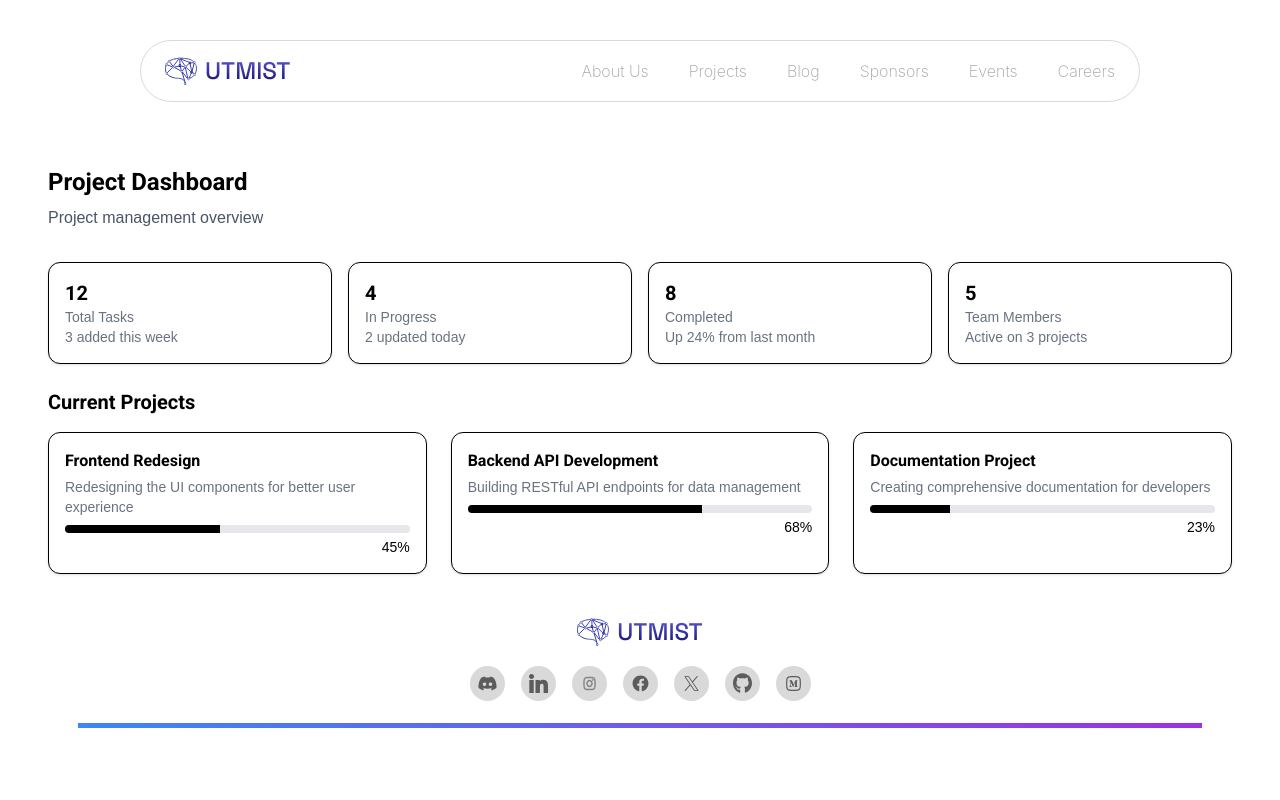
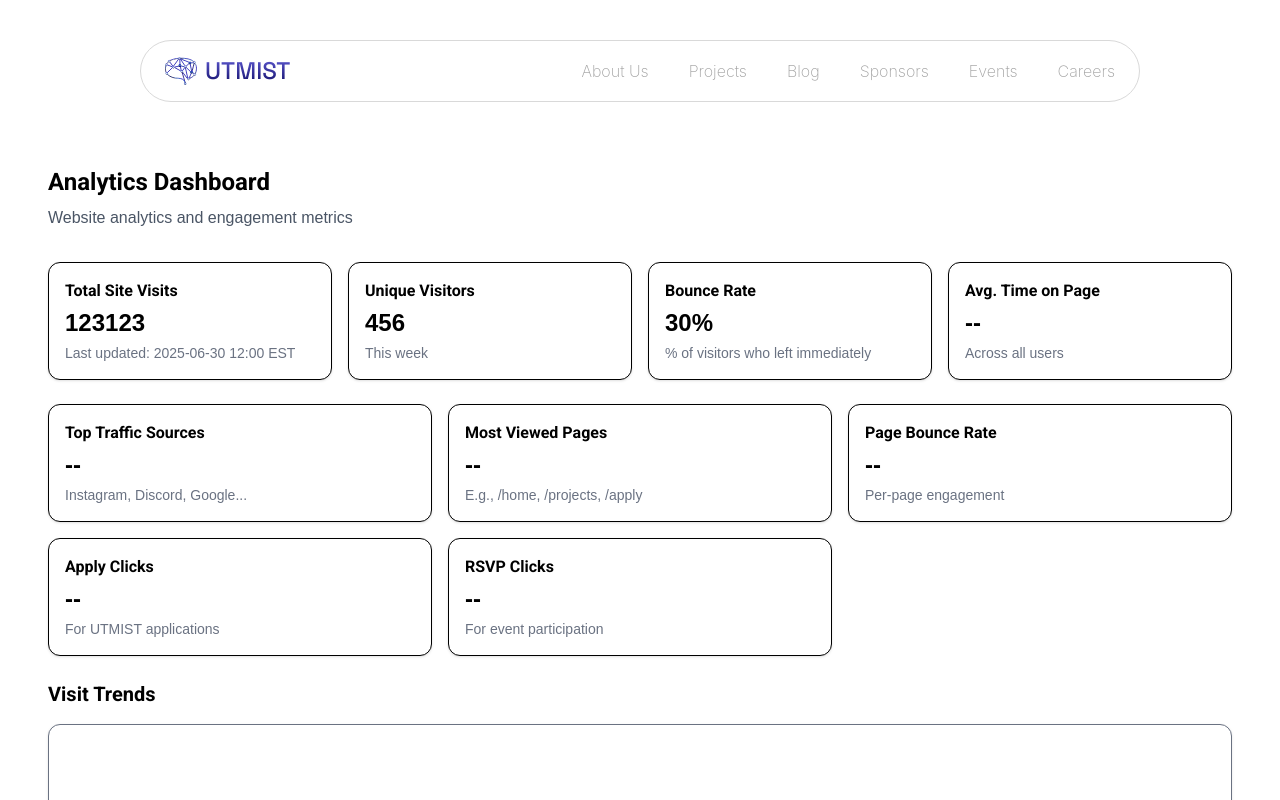
Before and after one commit to UTMIST/UTMIST, a Next.js app in the folder client/: page /admin in a window 1280 px wide. Shown: the top 800 px of the page. Built offline with nearby package versions, Linux system fonts and the light colour scheme.

Commit message:
admin page skeleton done

```diff
--- a/client/src/app/admin/page.tsx
+++ b/client/src/app/admin/page.tsx
@@ -4,80 +4,84 @@ export default function AdminPage() {
   return (
     <div className="bg-white text-black py-6">
       <div className="max-w-screen-xl mx-auto px-12 lg:px-12">
-        <h1 className="text-2xl font-bold mb-2">Project Dashboard</h1>
-        <p className="mb-8 text-gray-600">Project management overview</p>
+        <h1 className="text-2xl font-bold mb-2">Analytics Dashboard</h1>
+        <p className="mb-8 text-gray-600">
+          Website analytics and engagement metrics
+        </p>
 
-        {/* Stats Panel */}
+        {/* Key Metrics */}
         <div className="grid grid-cols-1 sm:grid-cols-2 md:grid-cols-4 gap-4 mb-6">
-          <div className="bg-white border rounded-xl p-4 shadow">
-            <h2 className="text-xl font-semibold">12</h2>
-            <p className="text-sm text-gray-500">
-              Total Tasks
-              <br />3 added this week
-            </p>
-          </div>
-          <div className="bg-white border rounded-xl p-4 shadow">
-            <h2 className="text-xl font-semibold">4</h2>
-            <p className="text-sm text-gray-500">
-              In Progress
-              <br />2 updated today
-            </p>
-          </div>
-          <div className="bg-white border rounded-xl p-4 shadow">
-            <h2 className="text-xl font-semibold">8</h2>
-            <p className="text-sm text-gray-500">
-              Completed
-              <br />
-              Up 24% from last month
-            </p>
-          </div>
-          <div className="bg-white border rounded-xl p-4 shadow">
-            <h2 className="text-xl font-semibold">5</h2>
-            <p className="text-sm text-gray-500">
-              Team Members
-              <br />
-              Active on 3 projects
-            </p>
-          </div>
+          <MetricCard
+            title="Total Site Visits"
+            value="123123"
+            subtext="Last updated: 2025-06-30 12:00 EST"
+          />
+          <MetricCard title="Unique Visitors" value="456" subtext="This week" />
+          <MetricCard
+            title="Bounce Rate"
+            value="30%"
+            subtext="% of visitors who left immediately"
+          />
+          <MetricCard
+            title="Avg. Time on Page"
+            value="--"
+            subtext="Across all users"
+          />
         </div>
 
-        {/* Observability Panels */}
-        <h2 className="text-xl font-semibold mb-4">Current Projects</h2>
-        <div className="grid grid-cols-1 md:grid-cols-3 gap-6">
-          <div className="bg-white border rounded-xl p-4 shadow">
-            <h3 className="font-bold mb-1">Frontend Redesign</h3>
-            <p className="text-sm text-gray-500 mb-2">
-              Redesigning the UI components for better user experience
-            </p>
-            <div className="bg-gray-200 h-2 rounded-full overflow-hidden">
-              <div className="bg-black h-full w-[45%]"></div>
-            </div>
-            <p className="text-sm mt-1 text-right">45%</p>
-          </div>
+        {/* Engagement Data */}
+        <div className="grid grid-cols-1 sm:grid-cols-2 md:grid-cols-3 gap-4 mb-6">
+          <MetricCard
+            title="Top Traffic Sources"
+            value="--"
+            subtext="Instagram, Discord, Google..."
+          />
+          <MetricCard
+            title="Most Viewed Pages"
+            value="--"
+            subtext="E.g., /home, /projects, /apply"
+          />
+          <MetricCard
+            title="Page Bounce Rate"
+            value="--"
+            subtext="Per-page engagement"
+          />
+          <MetricCard
+            title="Apply Clicks"
+            value="--"
+            subtext="For UTMIST applications"
+          />
+          <MetricCard
+            title="RSVP Clicks"
+            value="--"
+            subtext="For event participation"
+          />
+        </div>
 
-          <div className="bg-white border rounded-xl p-4 shadow">
-            <h3 className="font-bold mb-1">Backend API Development</h3>
-            <p className="text-sm text-gray-500 mb-2">
-              Building RESTful API endpoints for data management
-            </p>
-            <div className="bg-gray-200 h-2 rounded-full overflow-hidden">
-              <div className="bg-black h-full w-[68%]"></div>
-            </div>
-            <p className="text-sm mt-1 text-right">68%</p>
-          </div>
-
-          <div className="bg-white border rounded-xl p-4 shadow">
-            <h3 className="font-bold mb-1">Documentation Project</h3>
-            <p className="text-sm text-gray-500 mb-2">
-              Creating comprehensive documentation for developers
-            </p>
-            <div className="bg-gray-200 h-2 rounded-full overflow-hidden">
-              <div className="bg-black h-full w-[23%]"></div>
-            </div>
-            <p className="text-sm mt-1 text-right">23%</p>
-          </div>
+        {/* Traffic Trends Placeholder */}
+        <h2 className="text-xl font-semibold mb-4">Visit Trends</h2>
+        <div className="bg-white border rounded-xl p-6 shadow h-64 flex items-center justify-center text-gray-500">
+          <span>Placeholder Graph</span>
         </div>
       </div>
     </div>
   );
 }
+
+function MetricCard({
+  title,
+  value,
+  subtext,
+}: {
+  title: string;
+  value: string;
+  subtext: string;
+}) {
+  return (
+    <div className="bg-white border rounded-xl p-4 shadow">
+      <h3 className="text-md font-semibold mb-1">{title}</h3>
+      <p className="text-2xl font-bold mb-1">{value}</p>
+      <p className="text-sm text-gray-500">{subtext}</p>
+    </div>
+  );
+}
```
